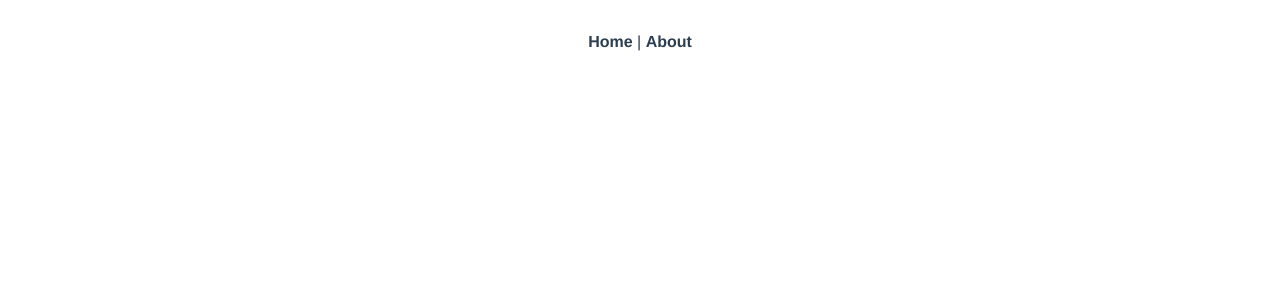
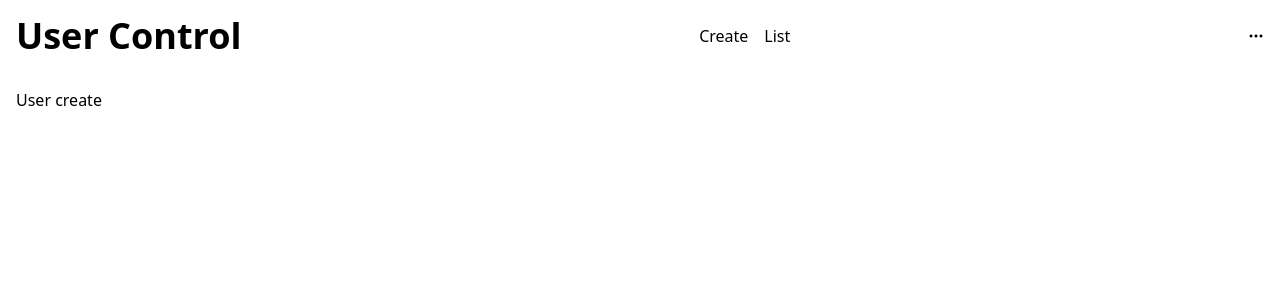
Before and after one commit to PatrickGrilanda/UserControl, a Vue app: page /users/create in a window 1280 px wide. Before the commit this address had no page. Shown: the top 300 px of the page. Built offline with nearby package versions, Linux system fonts and the light colour scheme.

Commit message:
Header,NavBar and Layout Organized

```diff
--- a/package.json
+++ b/package.json
@@ -8,6 +8,7 @@
     "lint": "vue-cli-service lint"
   },
   "dependencies": {
+    "bootstrap-icons": "^1.11.1",
     "core-js": "^3.8.3",
     "vue": "^3.2.13",
     "vue-router": "^4.0.3",
--- a/src/App.vue
+++ b/src/App.vue
@@ -1,30 +1,16 @@
 <template>
-  <nav>
-    <router-link to="/">Home</router-link> |
-    <router-link to="/about">About</router-link>
-  </nav>
-  <router-view/>
+  <HeaderComponent>
+  </HeaderComponent>
+  <main class="container p-4">
+    <router-view />
+  </main>
 </template>
-
-<style>
-#app {
-  font-family: Avenir, Helvetica, Arial, sans-serif;
-  -webkit-font-smoothing: antialiased;
-  -moz-osx-font-smoothing: grayscale;
-  text-align: center;
-  color: #2c3e50;
+<script>
+import HeaderComponent from './components/layout/HeaderComponent.vue'
+export default {
+  name: 'App',
+  components: {
+    HeaderComponent
+  }
 }
-
-nav {
-  padding: 30px;
-}
-
-nav a {
-  font-weight: bold;
-  color: #2c3e50;
-}
-
-nav a.router-link-exact-active {
-  color: #42b983;
-}
-</style>
+</script>
--- /dev/null
+++ b/src/components/layout/HeaderComponent.vue
@@ -0,0 +1,31 @@
+<template>
+    <section class="flex flex-row items-center justify-between p-4">
+        <h1 class="text-4xl font-bold"><router-link to="/">User Control</router-link></h1>
+        <NavbarComponent class="hidden md:block" />
+        <DropdownComponent>
+            <template v-slot:dropdown-title>
+                <span class="bi bi-three-dots"></span>
+            </template>
+            <template v-slot:dropdown-content>
+                <NavbarComponent class="block md:hidden" />
+                <hr class="block md:hidden my-2">
+                <ul>
+                    <li>
+                        <router-link to="/about">About</router-link>
+                    </li>
+                </ul>
+            </template>
+        </DropdownComponent>
+    </section>
+</template>
+<script>
+import NavbarComponent from './NavbarComponent.vue'
+import DropdownComponent from '@/components/utilities/DropdownComponent.vue'
+export default {
+    name: "HeaderComponent",
+    components: {
+        NavbarComponent,
+        DropdownComponent
+    }
+}
+</script>
--- /dev/null
+++ b/src/components/layout/NavbarComponent.vue
@@ -0,0 +1,13 @@
+<template>
+    <section>
+        <ul class="flex md:flex-row flex-col gap-2 md:gap-4">
+            <li><router-link to="/users/create">Create</router-link></li>
+            <li><router-link to="/users/list">List</router-link></li>
+        </ul>
+    </section>
+</template>
+<script>
+export default {
+    name: "NavbarComponent"
+}
+</script>
--- /dev/null
+++ b/src/components/utilities/DropdownComponent.vue
@@ -0,0 +1,58 @@
+<template>
+    <div class="relative inline-block text-left">
+        <button @click="toggle">
+            <slot name="dropdown-title"></slot>
+        </button>
+        <Transition name="fade">
+            <div v-if="show" class="
+                origin-top-right
+                absolute
+                right-0
+                mt-2
+                w-56
+                rounded-md
+                shadow-lg
+                bg-white
+                ring-1
+                ring-black
+                ring-opacity-5
+                focus:outline-none
+                p-2
+                ">
+                <slot name="dropdown-content">
+                </slot>
+            </div>
+        </Transition>
+    </div>
+</template>
+<script>
+export default {
+    name: "DropdownComponent",
+    data() {
+        return {
+            show: false
+        }
+    },
+    methods: {
+        toggle() {
+            this.show = !this.show
+        }
+    }
+}
+</script>
+<style scope>
+.fade-enter-active,
+.fade-leave-active {
+    transition: opacity 0.5s;
+}
+
+.fade-enter,
+.fade-leave-to {
+    opacity: 0;
+}
+
+.fade-enter-to,
+.fade-leave {
+    opacity: 1;
+}
+</style>
--- a/src/main.js
+++ b/src/main.js
@@ -3,5 +3,6 @@ import App from './App.vue'
 import router from './router'
 import store from './store'
 import './assets/style/main.css'
+import 'bootstrap-icons/font/bootstrap-icons.css'
 
 createApp(App).use(store).use(router).mount('#app')
--- a/src/router/index.js
+++ b/src/router/index.js
@@ -14,6 +14,21 @@ const routes = [
     // this generates a separate chunk (about.[hash].js) for this route
     // which is lazy-loaded when the route is visited.
     component: () => import(/* webpackChunkName: "about" */ '../views/AboutView.vue')
+  },
+  {
+    path: '/users/create',
+    name: 'create',
+    component: () => import(/* webpackChunkName: "create" */ '../views/users/CreateView.vue')
+  },
+  {
+    path: '/users/:id',
+    name: 'detail',
+    component: () => import(/* webpackChunkName: "detail" */ '../views/users/DetailView.vue')
+  },
+  {
+    path: '/users/:id/edit',
+    name: 'edit',
+    component: () => import(/* webpackChunkName: "edit" */ '../views/users/EditView.vue')
   }
 ]
 
--- a/src/views/HomeView.vue
+++ b/src/views/HomeView.vue
@@ -6,7 +6,6 @@
 
 <script>
 
-
 export default {
   name: 'HomeView',
 
--- /dev/null
+++ b/src/views/users/CreateView.vue
@@ -0,0 +1,10 @@
+<template>
+    <section>
+        <h1>User create</h1>
+    </section>
+</template>
+<script>
+export default {
+    name: "CreateUser"
+}
+</script>
--- /dev/null
+++ b/src/views/users/DetailView.vue
@@ -0,0 +1,9 @@
+<template>
+    <section>
+    </section>
+</template>
+<script>
+export default {
+    name: "DetailUser"
+}
+</script>
--- /dev/null
+++ b/src/views/users/EditView.vue
@@ -0,0 +1,9 @@
+<template>
+    <section>
+    </section>
+</template>
+<script>
+export default {
+    name: "EditUser"
+}
+</script>
--- /dev/null
+++ b/src/views/users/ListView.vue
@@ -0,0 +1,9 @@
+<template>
+    <section>
+    </section>
+</template>
+<script>
+export default {
+    name: "ListUsers"
+}
+</script>
```
Also changed, not shown: 1 other file (tests, documents, lock files or other folders).
